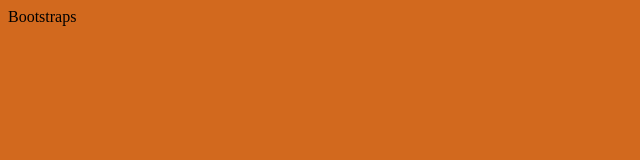
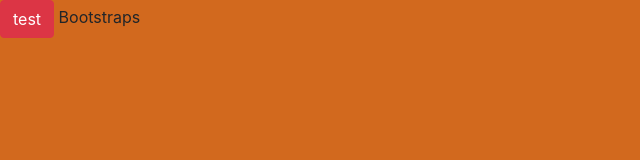
Before and after one commit to Michele-Rawlins/bootstraps, a plain HTML site: page index.html in a window 1280 px wide. Shown: the whole page, without its empty margins (0-640 px from the left). Drawn offline with nearby package versions, Linux system fonts and the light colour scheme.

Commit message:
added bootstrap

```diff
--- a/index.html
+++ b/index.html
@@ -5,9 +5,13 @@
     <meta name="viewport" content="width=device-width, initial-scale=1.0">
     <meta http-equiv="X-UA-Compatible" content="ie=edge">
     <title>Bootstraps</title>
+    <link rel="stylesheet" href="https://stackpath.bootstrapcdn.com/bootstrap/4.4.1/css/bootstrap.min.css" integrity="sha384-Vkoo8x4CGsO3+Hhxv8T/Q5PaXtkKtu6ug5TOeNV6gBiFeWPGFN9MuhOf23Q9Ifjh" crossorigin="anonymous">
     <link rel="stylesheet" href="./main.css">
+
 </head>
 <body>
+    <button class="btn btn-danger">test</button>
+
     Bootstraps
     <script src="./main.js"></script>
 </body>
```
